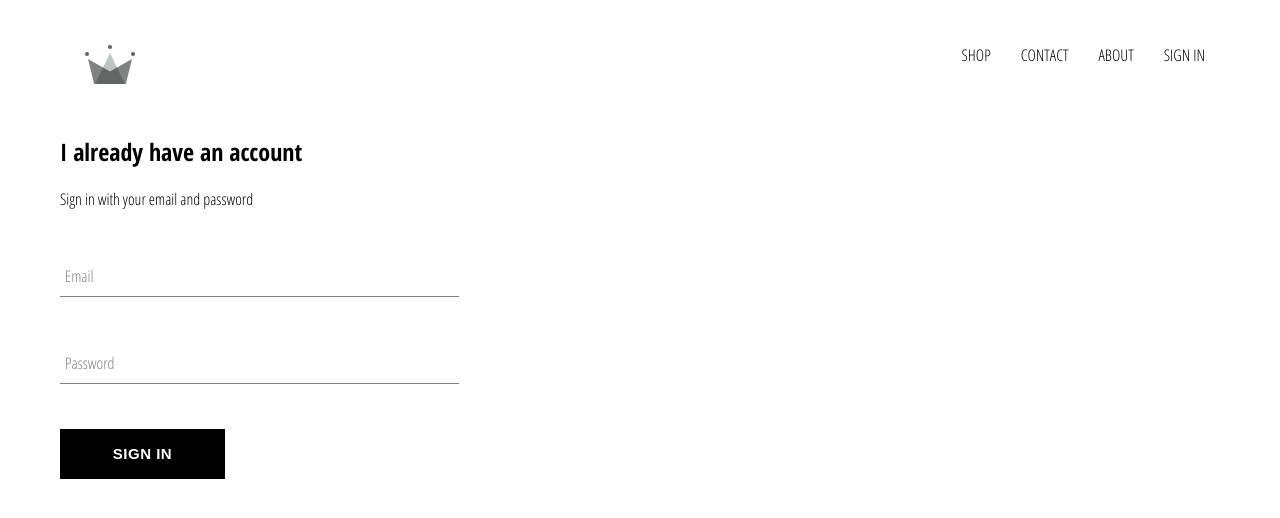
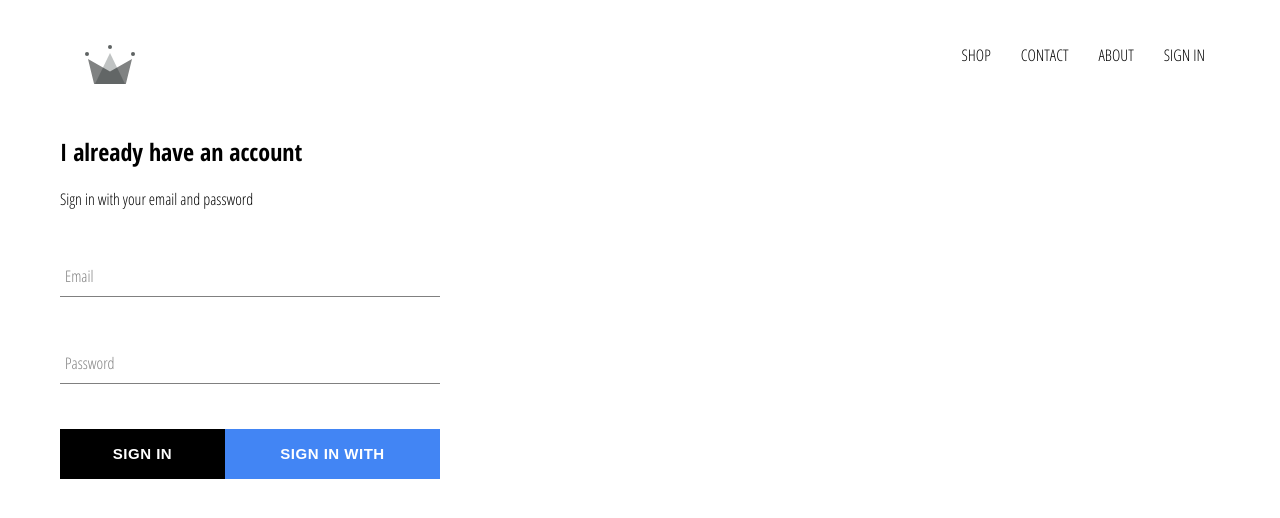
Before and after one commit to Skynet966/Crown-Shop-React-App, a React (Create React App) app: page /signin in a window 1280 px wide. Shown: the top 518 px of the page. Built offline with nearby package versions, Linux system fonts and the light colour scheme; no server answers.

Commit message:
integrated firebase into application

```diff
--- a/package.json
+++ b/package.json
@@ -6,6 +6,7 @@
     "@testing-library/jest-dom": "^5.11.5",
     "@testing-library/react": "^11.1.2",
     "@testing-library/user-event": "^12.2.2",
+    "firebase": "^8.0.2",
     "node-sass": "^4.14.1",
     "react": "^17.0.1",
     "react-dom": "^17.0.1",
--- a/src/App.css
+++ b/src/App.css
@@ -7,3 +7,7 @@ a {
   text-decoration: none;
   color: black;
 }
+
+*{
+  box-sizing: border-box;
+}
--- a/src/App.js
+++ b/src/App.js
@@ -1,18 +1,44 @@
 import React from "react";
+import { Switch, Route } from "react-router-dom";
+import "./App.css";
 
 import HomePage from "./pages/homepage/homepage.component";
 import Shop from "./pages/shop/shop.component";
 import SignInAndSignUpPage from "./pages/sign-in-and-sing-up/sign-in-and-sing-up.component";
+import Header from "./components/header/header.component";
+import { auth } from "./firebase/firebase.utils";
 
-import { Switch, Route } from "react-router-dom";
+class App extends React.Component
+{
+  constructor ()
+  {
+    super();
 
-import "./App.css";
-import Header from "./components/header/header.component";
+    this.state = {
+      currentUser: null,
+    };
+  }
 
-function App() {
+  unsubscribeFromAuth = null;
+
+  componentDidMount ()
+  {
+    this.unsubscribeFromAuth = auth.onAuthStateChanged(user =>
+    {
+      this.setState({ currentUser: user });
+      console.log(user);
+    });
+  }
+  componentWillUnmount ()
+  {
+    this.unsubscribeFromAuth();
+  }
+
+  render ()
+  {
     return (
       <div className="App">
-      <Header />
+        <Header currentUser={this.state.currentUser}/>
         <Switch>
           <Route exact path="/" component={HomePage} />
           <Route exact path="/shop" component={Shop} />
@@ -21,5 +47,6 @@ function App() {
       </div>
     );
   }
+}
 
 export default App;
--- a/src/components/custom-button/custom-button.styles.sass
+++ b/src/components/custom-button/custom-button.styles.sass
@@ -16,3 +16,9 @@
     background-color: white
     color: black
     border: 1px solid black
+  &.google-sign-in
+    background-color: #4285f4
+    color: white
+    &:hover
+      background-color: #357ae8
+      border: none
--- a/src/components/custom-button/custom-input.component.jsx
+++ b/src/components/custom-button/custom-input.component.jsx
@@ -2,8 +2,8 @@ import React from 'react';
 
 import './custom-button.styles.sass';
 
-const CustomButton = ({ children, ...otherProps }) => (
-    <button className='custom-button' {...otherProps}>
+const CustomButton = ({ children, isGoogleSignIn, ...otherProps }) => (
+    <button className={`${isGoogleSignIn?'google-sign-in':''} custom-button`} {...otherProps}>
         {children}
     </button>
 );
--- a/src/components/header/header.component.jsx
+++ b/src/components/header/header.component.jsx
@@ -1,12 +1,14 @@
 import React from 'react';
 
 import { Link } from 'react-router-dom';
+
+import { auth } from '../../firebase/firebase.utils';
 
 import { ReactComponent as Logo } from '../../assets/logo/crown.svg';
 
 import './header.styles.sass';
 
-const Header = () => (
+const Header = ({ currentUser }) => (
     <div className='header'>
         <Link className='logo-container' to='/'>
             <Logo className='logo' />
@@ -21,9 +23,12 @@ const Header = () => (
             <Link className='option' to='/contact'>
                 ABOUT
             </Link>
-            <Link className='option' to='/signin'>
-                SIGN IN
-            </Link>
+            {
+                currentUser ?
+                    <div className='option' onClick={() => auth.signOut()}>SIGN OUT</div>
+                    :
+                    <Link className='option' to='/signin'>SIGN IN</Link>
+            }
         </div>
     </div>
 );
--- a/src/components/header/header.styles.sass
+++ b/src/components/header/header.styles.sass
@@ -16,3 +16,4 @@
         justify-content: flex-end
         .option
             padding: 10px 15px
+            cursor: pointer
--- a/src/components/sign-in/sign-in.component.jsx
+++ b/src/components/sign-in/sign-in.component.jsx
@@ -1,6 +1,8 @@
 import React from 'react';
 import CustomButton from '../custom-button/custom-input.component';
 import FormInput from '../form-input/form-input.component';
+
+import { signInWithGoogle } from '../../firebase/firebase.utils';
 
 import './sign-in.styles.sass';
 
@@ -48,7 +50,10 @@ class SingIn extends React.Component
                         label='Password'
                         required
                     />
-                    <CustomButton type='submit'> Sign in </CustomButton>
+                    <div className='buttons'>
+                        <CustomButton type='submit'> Sign in </CustomButton>
+                        <CustomButton onClick={signInWithGoogle} isGoogleSignIn> Sign in with google </CustomButton>
+                    </div>
                 </form>
             </div>
         );
--- a/src/components/sign-in/sign-in.styles.sass
+++ b/src/components/sign-in/sign-in.styles.sass
@@ -1,4 +1,9 @@
 .sign-in
-    width: 30vw
+    width: 380px
     display: flex
     flex-direction: column
+    .title
+        margin: 10px 0
+    .buttons
+        display: flex
+        justify-content: space-between
--- /dev/null
+++ b/src/firebase/firebase.utils.js
@@ -0,0 +1,25 @@
+import firebase from 'firebase/app';
+import 'firebase/firestore';
+import 'firebase/auth';
+
+const config = {
+    apiKey: "AIzaSyBaM_ZmEjZFbRyo6JSOSkZSkpH_sYO2xGI",
+    authDomain: "crown-shop-d7f57.firebaseapp.com",
+    databaseURL: "https://crown-shop-d7f57.firebaseio.com",
+    projectId: "crown-shop-d7f57",
+    storageBucket: "crown-shop-d7f57.appspot.com",
+    messagingSenderId: "188439449644",
+    appId: "1:188439449644:web:2f3a39907765521c250189",
+    measurementId: "G-GV890LNWMN",
+};
+
+firebase.initializeApp(config);
+
+export const auth = firebase.auth();
+export const firestore = firebase.firestore();
+
+const provider = new firebase.auth.GoogleAuthProvider();
+provider.setCustomParameters({ prompt: 'select_account' });
+export const signInWithGoogle = () => auth.signInWithPopup(provider);
+
+export default firebase;
```
Also changed, not shown: 1 other file (tests, documents, lock files or other folders). Lines whose indentation alone changed are shown as unchanged.
